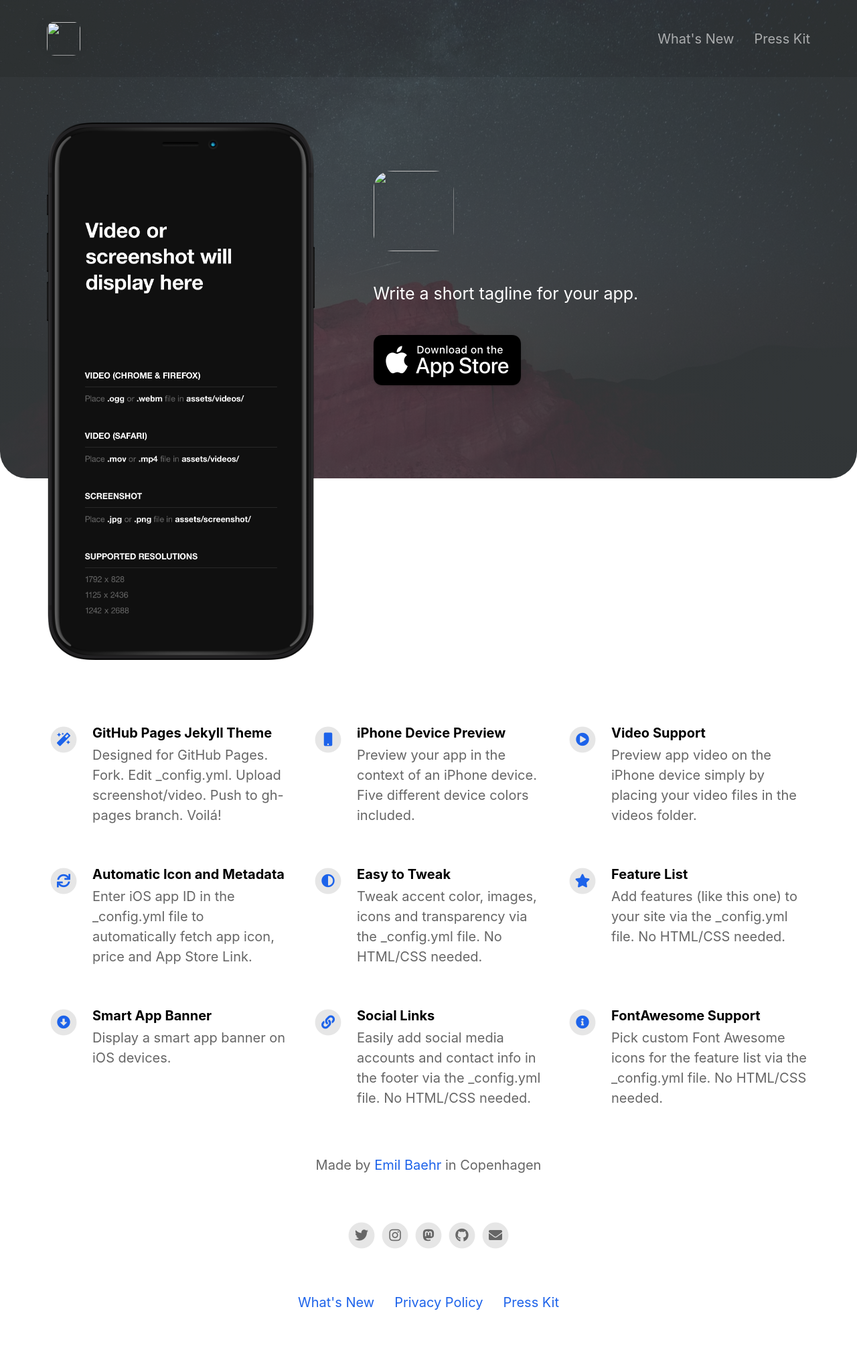
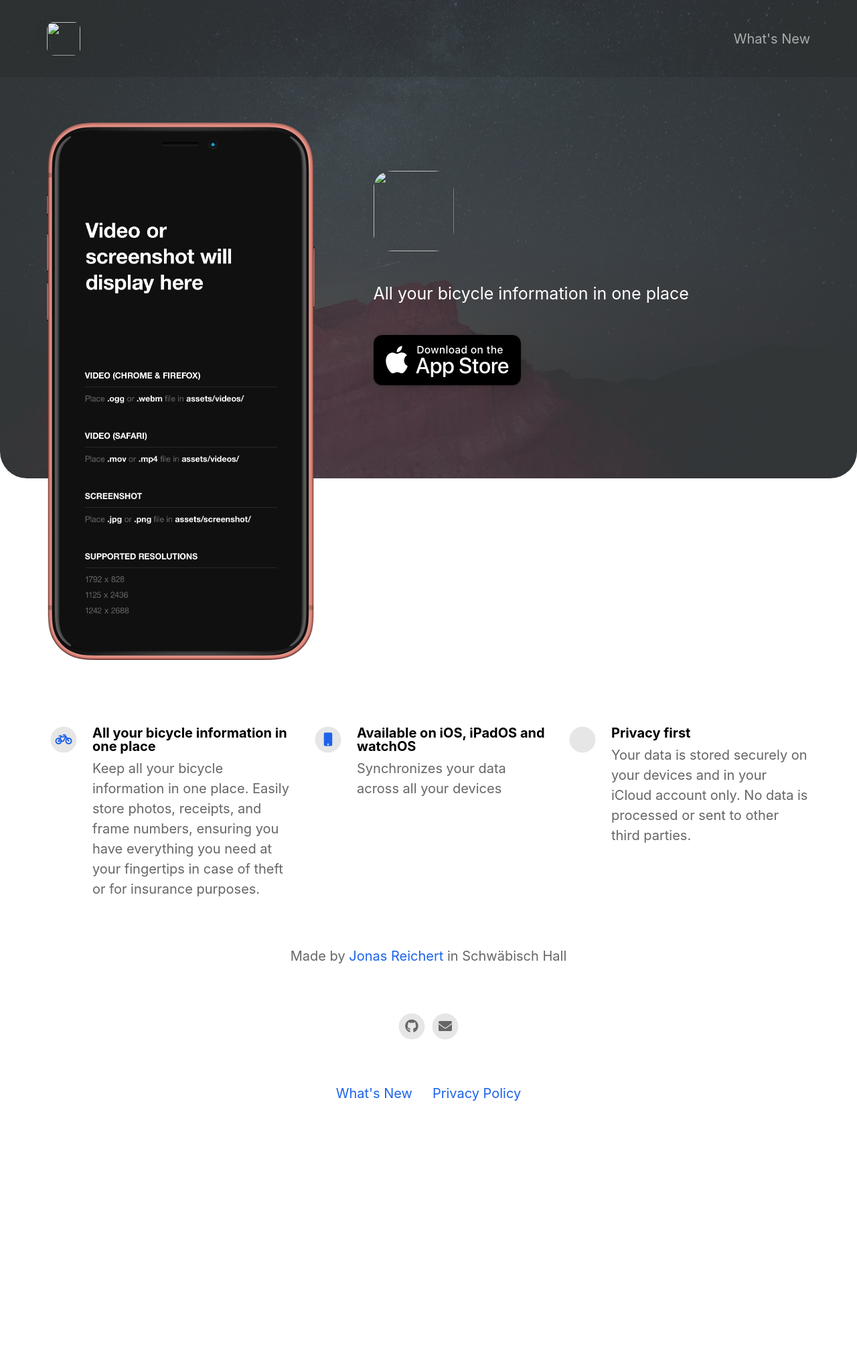
Before and after one commit to JonnyBeeGod/jonnybeegod.github.io, a Jekyll site: the page built from index.html, in a window 1280 px wide. Shown: the whole page at 67% size. Built offline with Jekyll 4.4.1, drawn with Linux system fonts in a browser that asks for light colours; nearby versions of some CDN libraries; after the commit the page ends 1712 px from its top, so only the background shows below that.

Commit message:
Update _config.yml

```diff
--- a/_config.yml
+++ b/_config.yml
@@ -2,77 +2,53 @@
 page_title                                :                                           # Automatically populates with app name if not set and if iOS app ID is set. Otherwise enter manually.
 
 # App Info
-ios_app_id                                : 1234793120                                # Required. Enter iOS app ID to automatically populate name, price and icons (e.g. 718043190).
+ios_app_id                                : 6748279186                                # Required. Enter iOS app ID to automatically populate name, price and icons (e.g. 718043190).
 ios_app_country                           : us                                        # Required outside USA. Enter 2 letter country code as in https://en.wikipedia.org/wiki/ISO_3166-1_alpha-2
 
 appstore_link                             :                                           # Automatically populates if not set and if iOS app ID is set. Otherwise enter manually.
 playstore_link                            :                                           # Enter Google Play Store URL.
-presskit_download_link                    : https://emilbaehr.com                                          # Enter a link to downloadable file or (e.g. public Dropbox link to a .zip file).
+presskit_download_link                    :                                         # Enter a link to downloadable file or (e.g. public Dropbox link to a .zip file).
                                                                                       # Or upload your press kit file to assets and set path accordingly (e.g. "assets/your_press_kit.zip").
 
 app_icon                                  : # assets/appicon.png                      # Automatically populates if not set and if iOS app ID is set.  Otherwise enter path to icon file manually.
 app_name                                  :                                           # Automatically populates if not set and if iOS app ID is set.  Otherwise enter manually.
 app_price                                 :                                           # Automatically populates if not set and if iOS app ID is set.  Otherwise enter manually.
-app_description                           : Write a short tagline for your app.
+app_description                           : All your bicycle information in one place
 
 enable_smart_app_banner                   : true                                      # Set to true to show a smart app banner at top of page on mobile devices.
 
 
 
 # Information About Yourself
-your_name                                 : Emil Baehr
-your_link                                 : https://emilbaehr.com
-your_city                                 : Copenhagen
-email_address                             : emil.baehr@gmail.com
+your_name                                 : Jonas Reichert
+your_link                                 : https://jonnybeegod.github.io
+your_city                                 : Schwäbisch Hall
+email_address                             : jonnybeegod@mailbox.org
 linkedin_username                         :
 linkedin_company                          :
 facebook_username                         :
-instagram_username                        : ebaehr
-twitter_username                          : ebaehr
-github_username                           : emilbaehr
+instagram_username                        :
+twitter_username                          :
+github_username                           : JonnyBeeGod
 youtube_username                          :
-mastodon_link                             : https://mastodon.social/@ebaehr
+mastodon_link                             :
 
 
 
 # Feature List                            Edit, add or remove features to be presented.
 features                                  :
 
-  - title                                 : GitHub Pages Jekyll Theme
-    description                           : Designed for GitHub Pages. Fork. Edit _config.yml. Upload screenshot/video. Push to gh-pages branch. Voilá!
-    fontawesome_icon_name                 : magic
+  - title                                 : All your bicycle information in one place
+    description                           : Keep all your bicycle information in one place. Easily store photos, receipts, and frame numbers, ensuring you have everything you need at your fingertips in case of theft or for insurance purposes.
+    fontawesome_icon_name                 : bicycle
 
-  - title                                 : iPhone Device Preview
-    description                           : Preview your app in the context of an iPhone device. Five different device colors included.
+  - title                                 : Available on iOS, iPadOS and watchOS
+    description                           : Synchronizes your data across all your devices
     fontawesome_icon_name                 : mobile
 
-  - title                                 : Video Support
-    description                           : Preview app video on the iPhone device simply by placing your video files in the videos folder.
-    fontawesome_icon_name                 : play-circle
-
-  - title                                 : Automatic Icon and Metadata
-    description                           : Enter iOS app ID in the _config.yml file to automatically fetch app icon, price and App Store Link.
-    fontawesome_icon_name                 : sync
-
-  - title                                 : Easy to Tweak
-    description                           : Tweak accent color, images, icons and transparency via the _config.yml file. No HTML/CSS needed.
-    fontawesome_icon_name                 : adjust
-
-  - title                                 : Feature List
-    description                           : Add features (like this one) to your site via the _config.yml file. No HTML/CSS needed.
-    fontawesome_icon_name                 : star
-
-  - title                                 : Smart App Banner
-    description                           : Display a smart app banner on iOS devices.
-    fontawesome_icon_name                 : arrow-alt-circle-down
-
-  - title                                 : Social Links
-    description                           : Easily add social media accounts and contact info in the footer via the _config.yml file. No HTML/CSS needed.
-    fontawesome_icon_name                 : link
-
-  - title                                 : FontAwesome Support
-    description                           : Pick custom Font Awesome icons for the feature list via the _config.yml file. No HTML/CSS needed.
-    fontawesome_icon_name                 : info-circle
+  - title                                 : Privacy first
+    description                           : Your data is stored securely on your devices and in your iCloud account only. No data is processed or sent to other third parties.
+    fontawesome_icon_name                 : shield-halved
 
   - title                                 : # New Feature Title
     description                           : # New Feature Description
@@ -89,7 +65,7 @@ cover_image                               : assets/headerimage.png
 cover_overlay_color                       : "#363b3d"
 cover_overlay_transparency                : 0.8
 
-device_color                              : black                                     # Set to: blue, black, yellow, coral or white.
+device_color                              : coral                                     # Set to: blue, black, yellow, coral or white.
 
 body_background_color                     : "#ffffff"
 
```
